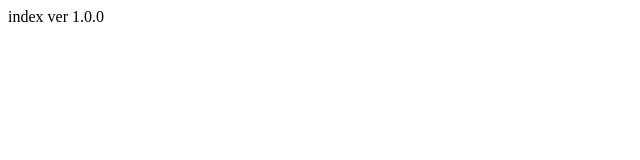
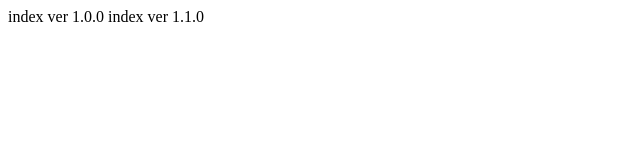
Before and after one commit to MavilH/BT02_Git, a plain HTML site: page index.html in a window 1280 px wide. Shown: the whole page, without its empty margins (0-640 px from the left). Drawn offline with Linux system fonts and the light colour scheme.

Commit message:
Update index.html

```diff
--- a/index.html
+++ b/index.html
@@ -7,5 +7,6 @@
   </head>
   <body>
     index ver 1.0.0
+    index ver 1.1.0
   </body>
 </html>
```
